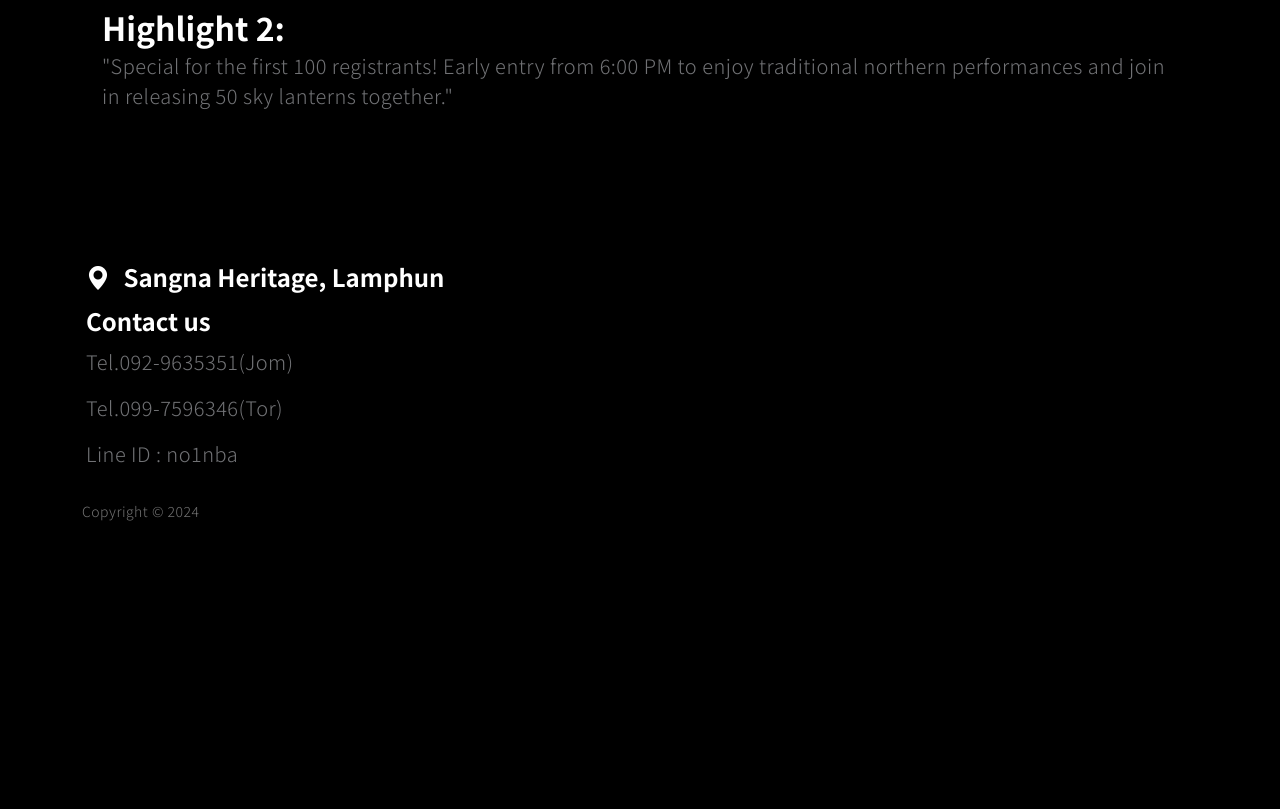
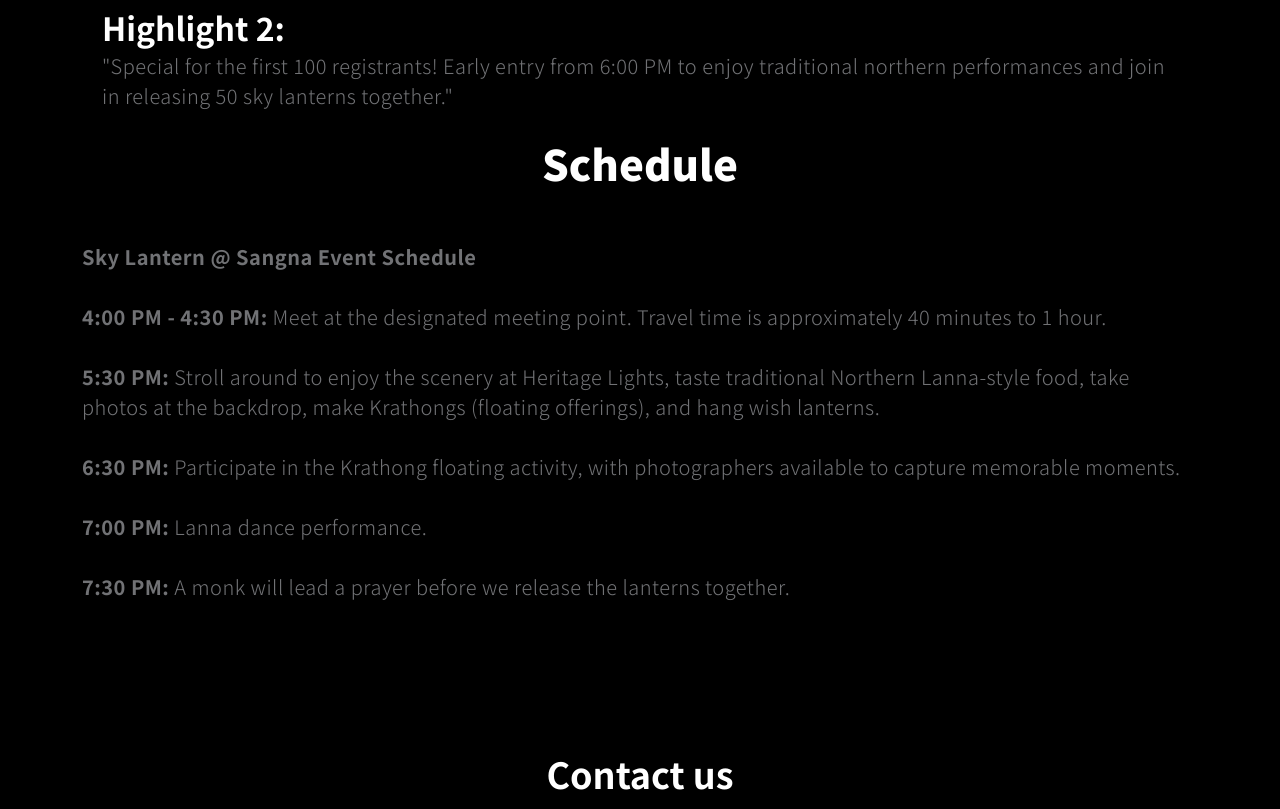
Before and after one commit to boonloets96/SkyLantern, a plain HTML site: page index.html in a window 1280 px wide. Shown: the part 4831-5640 px from the top of the page. Before the commit the page ends 5393 px from the top, so only its background shows below. Drawn offline with Linux system fonts and the light colour scheme.

Commit message:
Updated event schedule

```diff
--- a/css/templatemo-nomad-force.css
+++ b/css/templatemo-nomad-force.css
@@ -1,10 +1,3 @@
-/*
-
-TemplateMo 567 Nomad Force
-
-https://templatemo.com/tm-567-nomad-force
-
-*/
 
 /*---------------------------------------
   CUSTOM PROPERTIES ( VARIABLES )
@@ -315,7 +308,7 @@ strong {
 }
 
 .navbar-toggler .navbar-toggler-icon {
-  /* background: var(--primary-color); */
+  background: var(--primary-color);
   background: transparent;
   transition: background 10ms 300ms ease;
   display: block;
--- a/index.html
+++ b/index.html
@@ -259,7 +259,16 @@
                         </div>
 
                         <div class="col-12 mx-auto">
+                            <h2 class="mb-5 text-center" data-aos="fade-up">Schedule</h2>
 
+                            <p>
+                                <strong>Sky Lantern @ Sangna Event Schedule</strong><br><br>
+                                <strong>4:00 PM - 4:30 PM:</strong> Meet at the designated meeting point. Travel time is approximately 40 minutes to 1 hour. <br><br>
+                                <strong>5:30 PM:</strong> Stroll around to enjoy the scenery at Heritage Lights, taste traditional Northern Lanna-style food, take photos at the backdrop, make Krathongs (floating offerings), and hang wish lanterns. <br><br>
+                                <strong>6:30 PM:</strong> Participate in the Krathong floating activity, with photographers available to capture memorable moments. <br><br>
+                                <strong>7:00 PM:</strong> Lanna dance performance. <br><br>
+                                <strong>7:30 PM:</strong> A monk will lead a prayer before we release the lanterns together.
+                            </p>
                         </div>
                     </div>
                 </div>
@@ -276,13 +285,15 @@
                 <div class="row">
 
                     <div class="col-12 p-3">
+
+
+                        <h3 class="text-white mb-5 text-center">
+                            Contact us
+                        </h3>
+
                         <h5 class="text-white">
                             <i class="bi-geo-alt-fill me-2"></i>
                             Sangna Heritage, Lamphun
-                        </h5>
-
-                        <h5 class="text-white">
-                            Contact us
                         </h5>
 
                         <p>Tel.092-9635351(Jom)</p>
```
